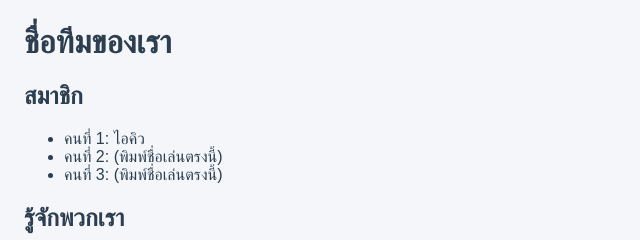
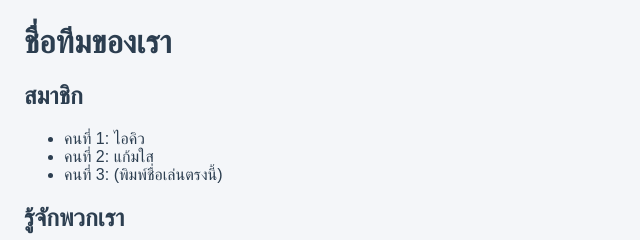
Before and after one commit to YRC54474/team-5, a plain HTML site: page index.html in a window 1280 px wide. Shown: the top 240 px of the page, 0-640 px from the left. Drawn offline with Linux system fonts and the light colour scheme; a web font is replaced by a local one.

Commit message:
Added name

```diff
--- a/index.html
+++ b/index.html
@@ -15,7 +15,7 @@
   <h2>สมาชิก</h2>
   <ul id="member-list">
     <li>คนที่ 1: ไอคิว </li>
-    <li>คนที่ 2: (พิมพ์ชื่อเล่นตรงนี้)</li>
+    <li>คนที่ 2: แก้มใส </li>
     <li>คนที่ 3: (พิมพ์ชื่อเล่นตรงนี้)</li>
   </ul>
 
```
